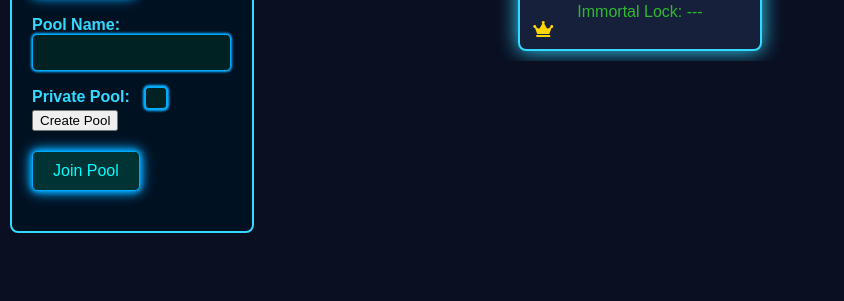
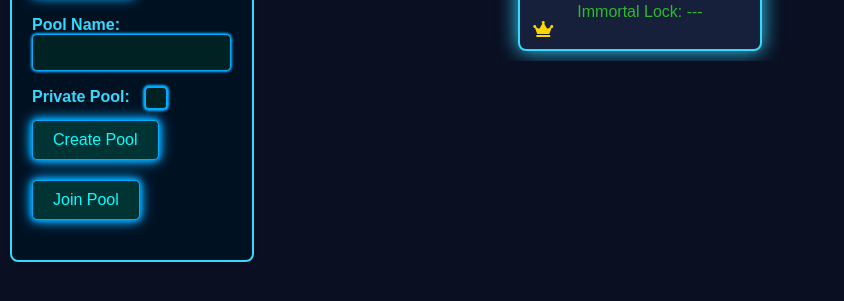
Before and after one commit to KevinAllegretti/Pick6V2, a website: page public/homepage.html in a window 1280 px wide. Both pictures are taken after a click on the button "Create Pool". Shown: the part 221-522 px from the top of the page, without its empty margins (0-844 px from the left). Drawn offline with Linux system fonts and the light colour scheme; no server answers.

Commit message:
Pool manager updates 3

```diff
--- a/public/homepage-styles.css
+++ b/public/homepage-styles.css
@@ -505,6 +505,30 @@ button:hover {
     width: 100%; /* Adjust width to fit content */
 }
 
+#create-pool-form input[type="submit"] {
+    background-color: #033; /* Dark background for the button */
+    color: #0ff; /* Neon text color */
+    border: 1px solid #0af; /* Neon border color */
+    padding: 10px 20px; /* Padding for the button */
+    font-size: 1em; /* Font size for the button */
+    border-radius: 5px; /* Rounded corners for the button */
+    cursor: pointer; /* Cursor changes to pointer to indicate it's clickable */
+    box-shadow: 0 0 5px #0af, /* Outer neon glow effect */
+                 0 0 10px #0af, /* Middle neon glow effect */
+                 0 0 15px #0af; /* Inner neon glow effect */
+    transition: box-shadow 0.3s ease-in-out, transform 0.2s ease-in-out; /* Smooth transition for hover effects */
+    width: auto; /* Adjust width as necessary */
+    margin-top: 10px; /* Space above the button */
+    display: block; /* Ensure the button is a block element to take up full width */
+}
+
+/* Hover effect for the 'Create Pool' button */
+#create-pool-form input[type="submit"]:hover {
+    box-shadow: 0 0 10px #0af, /* Enhanced outer neon glow effect */
+                 0 0 20px #0af, /* Enhanced middle neon glow effect */
+                 0 0 30px #0af; /* Enhanced inner neon glow effect */
+    transform: scale(1.05); /* Slightly increase the size on hover */
+}
 /* Style for the secondary 'Create Pool' button */
 .secondary-create-button {
     display: none; /* Hidden by default */
```
